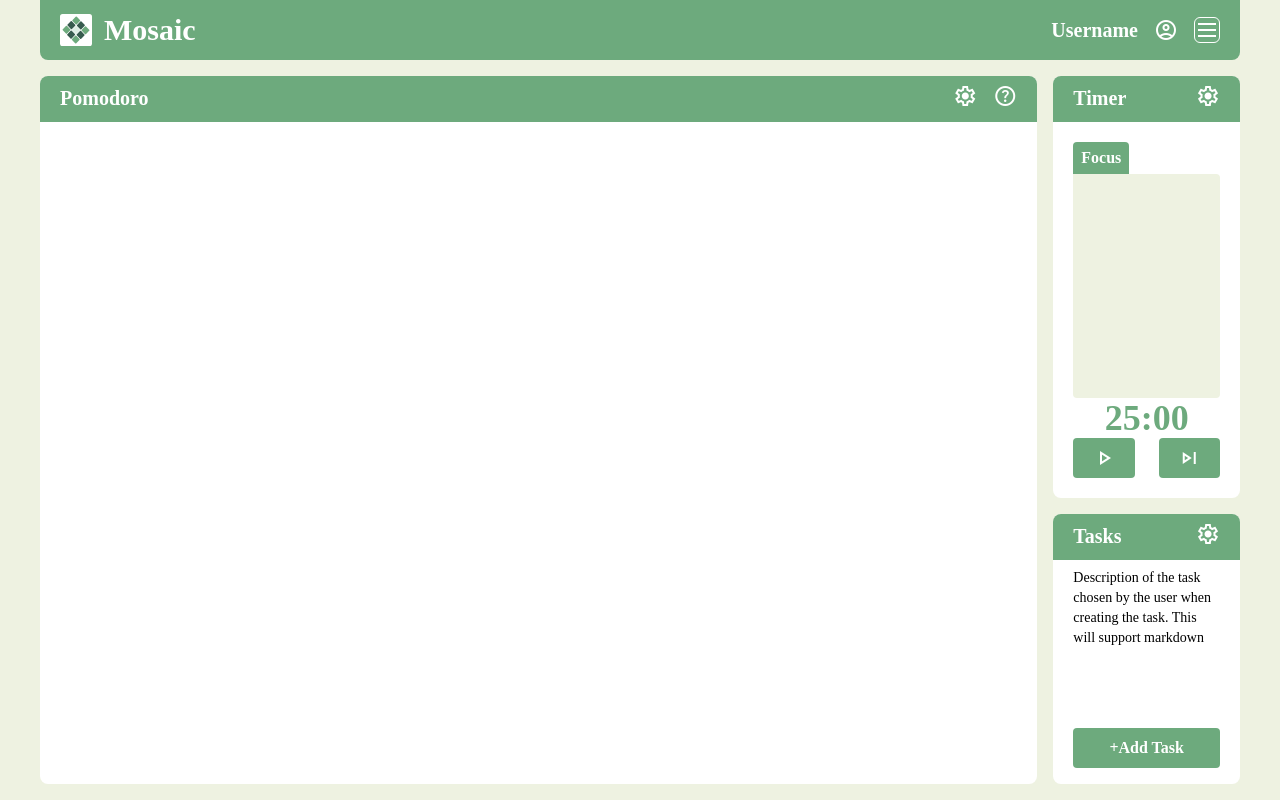
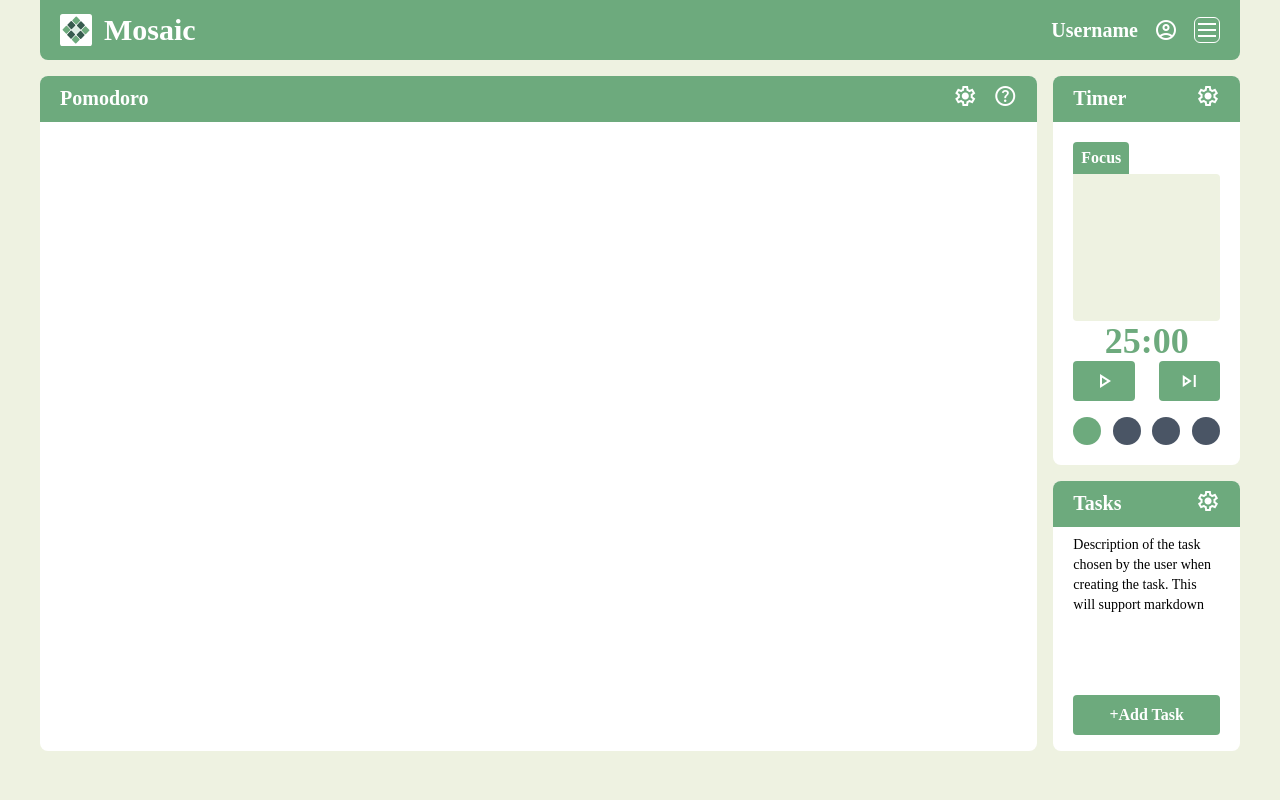
Before and after one commit to Gabriel-S-Paiva/mosaic, a Vue app: page / in a window 1280 px wide. Built offline with nearby package versions, Linux system fonts and the light colour scheme.

Commit message:
Fixed: Mosaic component now loads porperlly and displays the currects progress Implemented: Goal progress in Timer Component Todo:Dynamic timer and Improving Mosaic

```diff
--- a/src/components/Mosaic.vue
+++ b/src/components/Mosaic.vue
@@ -25,15 +25,15 @@ const displayMosaic = computed(() => {
     const nCells = 25
     const fillRatio = props.timeElapsed / props.totalTime;
     const filledCells = Math.floor(fillRatio*nCells);
-    return flatMosaic.map((val, index) => index < filledCells ? val : null)
+    return filledCells;
 })
 </script>
 
 <template>
-    <div class="w-full h-56 rounded-r rounded-bl grid grid-rows-5 grid-cols-5 gap-0.5 bg-offwhite">
-        <div v-for="(cell, index) in displayMosaic" :key="index" class="w-full h-full">
-            <span v-if="cell" class="bg-primary w-full h-full"></span>
-            <span v-else class="bg-dark w-full h-full"></span>
+    <div class="w-full aspect-square rounded-r rounded-bl grid grid-rows-5 grid-cols-5 gap-1 p-1 bg-offwhite">
+        <div v-for="nCell in displayMosaic" class="w-full h-full">
+            <span v-if="flatMosaic[nCell-1]" class="bg-primary block rounded-sm w-full h-full"></span>
+            <span v-else class="bg-dark block rounded-sm w-full h-full"></span>
         </div>
     </div>
 </template>
--- a/src/components/Timer.vue
+++ b/src/components/Timer.vue
@@ -1,9 +1,7 @@
 <!-- Todo: Fix Timer Settings -->
 <!-- The timer object isn't being updated properly -->
-<!-- Todo: Fix Mosaic Component -->
-<!-- The mosaic "M" pattern isn´t appearing -->
 <script setup lang="ts">
-  import { ref, watch, computed } from 'vue';
+  import { ref, watch } from 'vue';
   import Mosaic from './Mosaic.vue';
   import Modal from './Modal.vue';
 
@@ -41,13 +39,16 @@
           // status.value.type = "Long Break"
           timer.value.time = timerConfig.value.longBreak
           status.value = "Long Break"
-          timer.value.count = 1;
       }else {
         status.value = "Break"
         timer.value.time = timerConfig.value.break
-        timer.value.count ++;
       }
     }else{
+      if(status.value == "Break"){
+        timer.value.count ++;
+      } else {
+        timer.value.count = 1;
+      }
       status.value = "Focus"
       timer.value.time = timerConfig.value.focus
     }
@@ -80,22 +81,6 @@
       nextTimer();
     }
   });
-const draftConfigMinutes = computed({
-  get: () => ({
-    focus: Math.floor(draftConfig.value.focus / 60),
-    break: Math.floor(draftConfig.value.break / 60),
-    longBreak: Math.floor(draftConfig.value.longBreak / 60),
-    nBreak: draftConfig.value.nBreak,
-    goal: draftConfig.value.goal,
-  }),
-  set: (val) => {
-    draftConfig.value.focus = val.focus * 60;
-    draftConfig.value.break = val.break * 60;
-    draftConfig.value.longBreak = val.longBreak * 60;
-    draftConfig.value.nBreak = val.nBreak;
-    draftConfig.value.goal = val.goal;
-  },
-});
 </script>
 
 <template>
@@ -122,19 +107,25 @@ const draftConfigMinutes = computed({
                 <span @click="nextTimer" class="material-symbols-outlined text-white w-full flex items-center">skip_next</span>
             </button>
         </div>
+        <div class="flex justify-between pt-4">
+          <div v-for="done in timerConfig.goal" class="w-7 h-7">
+            <span v-if="done <= timer.count" class=" bg-primary block w-full h-full rounded-full"></span>
+            <span v-else class="bg-gray-600 block w-full h-full rounded-full"></span>
+          </div>
+        </div>
     </div>
     <Modal v-if="timerSettings" :title="'Timer'" @close="timerSettings = false">
         <form class="w-full flex flex-col gap-1 p-3" @submit.prevent>
             <label class="text-base font-['Switzer']">Focus time (min):</label>
-            <input class="outline-2 focus:outline-primary focus:outline-4 rounded p-1 " type="number" v-model="draftConfigMinutes.focus"/>
+            <input class="outline-2 focus:outline-primary focus:outline-4 rounded p-1 " type="number" :value="Math.floor(draftConfig.focus/60)"/>
             <label class="text-base font-['Switzer']">Break time (min):</label>
-            <input class="outline-2 focus:outline-primary focus:outline-4 rounded p-1 " type="number" v-model="draftConfigMinutes.break"/>
+            <input class="outline-2 focus:outline-primary focus:outline-4 rounded p-1 " type="number" :value="Math.floor(draftConfig.break/60)"/>
             <label class="text-base font-['Switzer']">Long break time (min):</label>
-            <input class="outline-2 focus:outline-primary focus:outline-4 rounded p-1 " type="number" v-model="draftConfigMinutes.longBreak"/>
+            <input class="outline-2 focus:outline-primary focus:outline-4 rounded p-1 " type="number" :value="Math.floor(draftConfig.longBreak/60)"/>
             <label class="text-base font-['Switzer']">Number of Breaks:</label>
-            <input class="outline-2 focus:outline-primary focus:outline-4 rounded p-1 " type="number" v-model="draftConfigMinutes.nBreak"/>
+            <input class="outline-2 focus:outline-primary focus:outline-4 rounded p-1 " type="number" :value="Math.floor(draftConfig.nBreak/60)"/>
             <label class="text-base font-['Switzer']">Pomodoro Goal::</label>
-            <input class="outline-2 focus:outline-primary focus:outline-4 rounded p-1 " type="number" v-model="draftConfigMinutes.goal">
+            <input class="outline-2 focus:outline-primary focus:outline-4 rounded p-1 " type="number" :value="Math.floor(draftConfig.goal/60)">
             <div class="w-full flex gap-2 pt-4">
                 <button
                     type="button"
```
